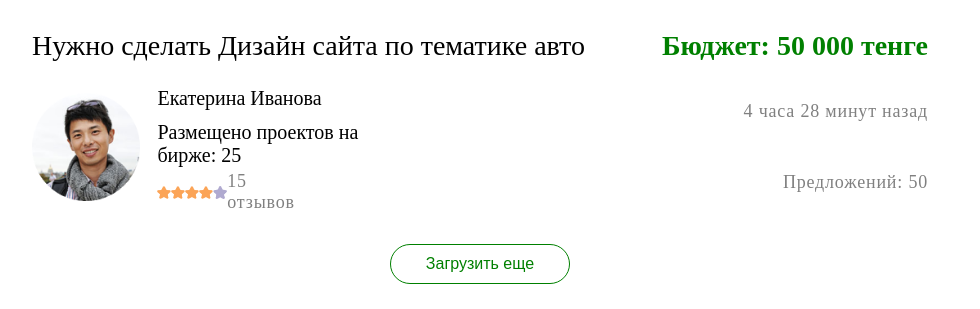
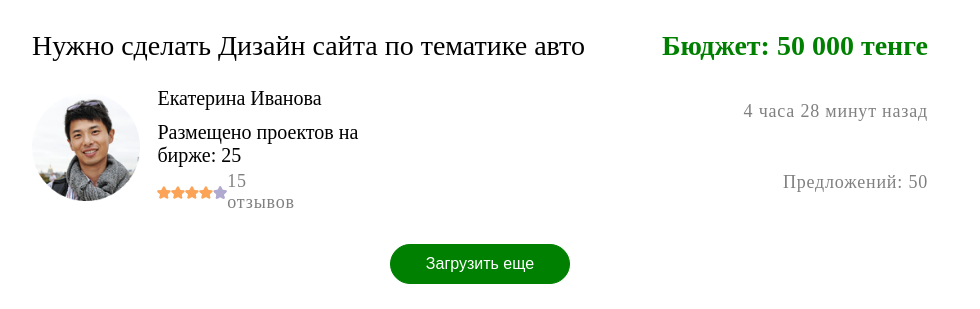
Before and after one commit to Vin1puh/to_much_page, a plain HTML site: page all_work_page/index.html in a window 1280 px wide. In both pictures the pointer is over the button "Загрузить еще". Shown: the part 2662-2971 px from the top of the page, without its empty margins (160-1140 px from the left). Drawn offline with Linux system fonts and the light colour scheme.

Commit message:
Update style.css

```diff
--- a/all_work_page/style.css
+++ b/all_work_page/style.css
@@ -342,7 +342,10 @@ main .section_2 div:last-child button {
   border-radius: 4rem;
   background: rgba(0, 0, 0, 0);
 }
-
+main .section_2 div:last-child button:hover {
+  color: white;
+  background-color: green;
+}
 footer {
   position: relative;
   top: 10vh;
```
